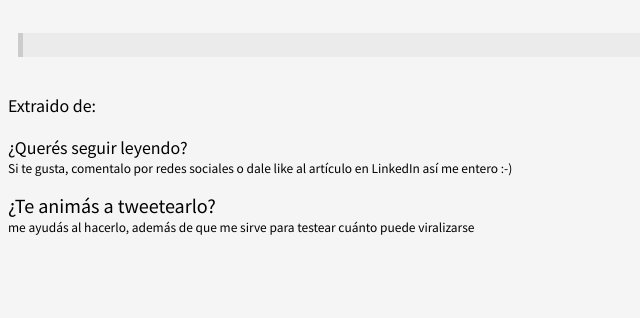
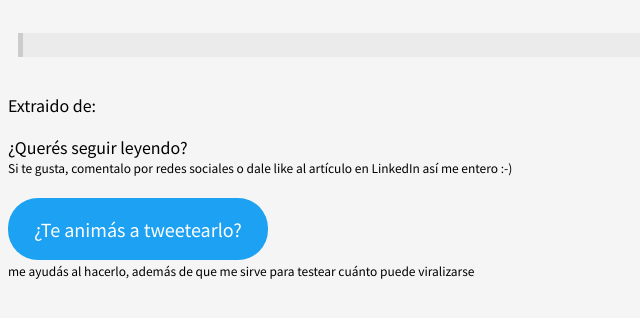
Before and after one commit to ImGaston/quote-generator, a website: page index.html in a window 1280 px wide. Shown: the part 92-410 px from the top of the page, without its empty margins (0-640 px from the left). Drawn offline with Linux system fonts and the light colour scheme; no server answers.

Commit message:
Share link

```diff
--- a/index.html
+++ b/index.html
@@ -25,7 +25,7 @@
         <p class="ask">Si te gusta, comentalo por redes sociales o dale like al artículo en LinkedIn así me entero :-)
         </p>
         <a id="Shared" target="_blank">¿Te animás a tweetearlo?</a>
-        <p class="ask">me ayudás al hacerlo, además de que me sirve para testear cuánto puede viralizarse</p>
+        <p class="thanks">me ayudás al hacerlo, además de que me sirve para testear cuánto puede viralizarse</p>
 
     </main>
     <script src="./script.js"></script>
--- a/style.css
+++ b/style.css
@@ -45,7 +45,13 @@ p {
 .ask {
     font-size: 1.2rem;
     margin-top: 0%;
+    margin-bottom: 4rem;
+}
+
+.thanks {
+    font-size: 1.2rem;
     margin-bottom: 1.6rem;
+    margin-top: 2rem;
 }
 
 a {
@@ -55,6 +61,10 @@ a {
 
 #Shared {
     font-size: 1.8rem;
+    background-color: rgb(29, 161, 242);
+    color: rgb(255, 255, 255);
+    padding: 18px 26px;
+    border-radius: 30px;
 
 }
 
```
